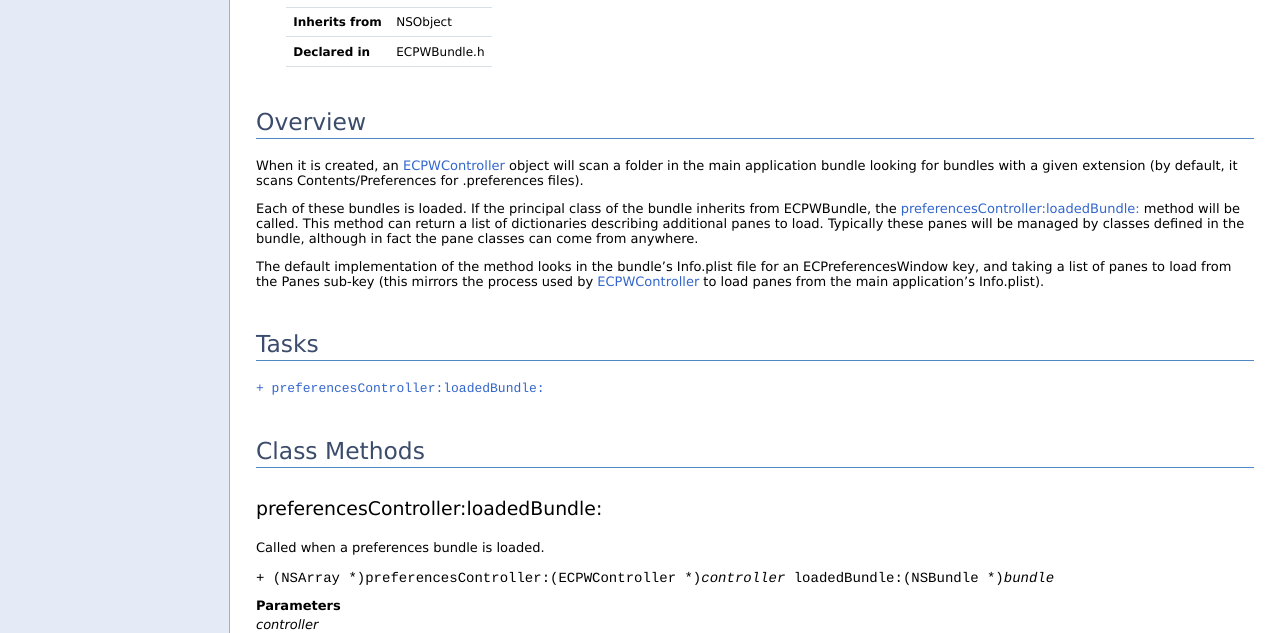
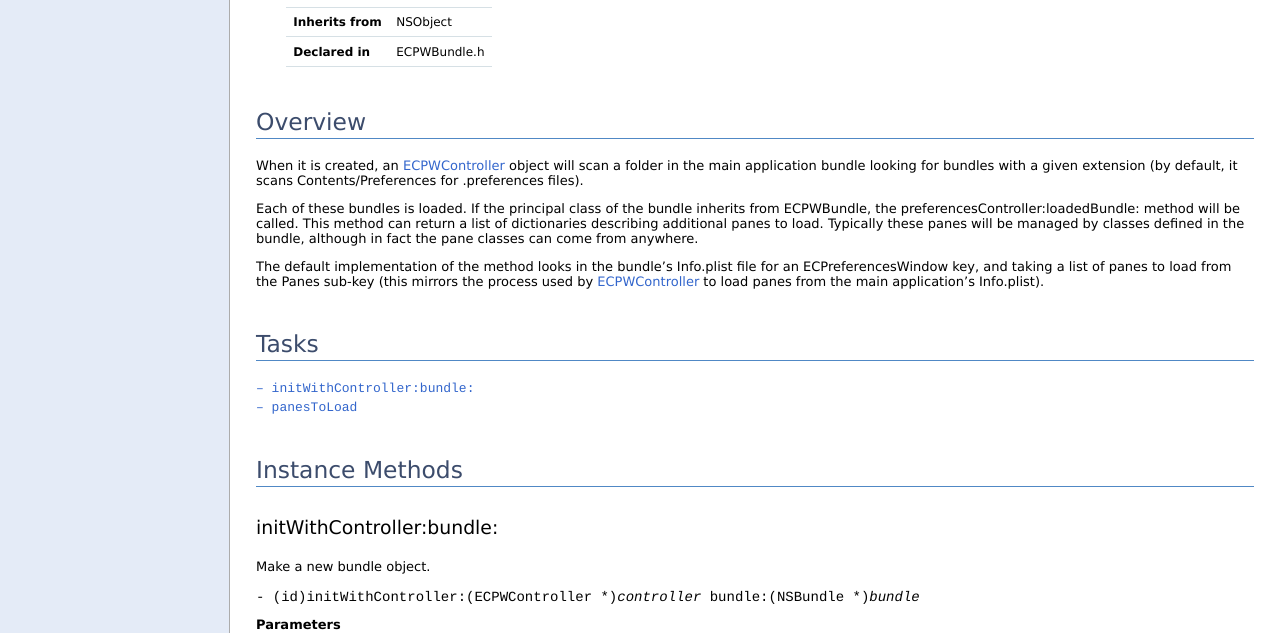
Before and after one commit to elegantchaos/ECPreferencesWindow, a plain HTML site: page Documentation/Classes/ECPWBundle.html in a window 1280 px wide. Shown: the part 167-800 px from the top of the page. Drawn offline with Linux system fonts and the light colour scheme.

Commit message:
Update documentation

```diff
--- a/Documentation/Classes/ECPWBundle.html
+++ b/Documentation/Classes/ECPWBundle.html
@@ -40,11 +40,13 @@
 
 
 
-	<option value="class_methods">Class Methods</option>
-
-	<option value="//api/name/preferencesController:loadedBundle:">&nbsp;&nbsp;&nbsp;&nbsp;+ preferencesController:loadedBundle:</option>
 
 
+	<option value="instance_methods">Instance Methods</option>
+
+	<option value="//api/name/initWithController:bundle:">&nbsp;&nbsp;&nbsp;&nbsp;- initWithController:bundle:</option>
+
+	<option value="//api/name/panesToLoad">&nbsp;&nbsp;&nbsp;&nbsp;- panesToLoad</option>
 
 
 
@@ -70,13 +72,15 @@
 
 
 
-<li role="treeitem" class="children"><span class="disclosure"></span><span class="sectionName"><a href="#class_methods">Class Methods</a></span><ul>
 
-	<li><span class="nodisclosure"></span><span class="sectionName"><a href="#//api/name/preferencesController:loadedBundle:">preferencesController:loadedBundle:</a></span></li>
+
+<li role="treeitem" class="children"><span class="disclosure"></span><span class="sectionName"><a href="#instance_methods">Instance Methods</a></span><ul>
+
+	<li><span class="nodisclosure"></span><span class="sectionName"><a href="#//api/name/initWithController:bundle:">initWithController:bundle:</a></span></li>
+
+	<li><span class="nodisclosure"></span><span class="sectionName"><a href="#//api/name/panesToLoad">panesToLoad</a></span></li>
 
 </ul></li>
-
-
 
 
 			</ul>
@@ -117,7 +121,7 @@
 looking for bundles with a given extension (by default, it scans Contents/Preferences for .preferences files).</p>
 
 <p>Each of these bundles is loaded. If the principal class of the bundle inherits from ECPWBundle,
-the <a href="#//api/name/preferencesController:loadedBundle:">preferencesController:loadedBundle:</a> method will be called. This method can return a list of dictionaries
+the preferencesController:loadedBundle: method will be called. This method can return a list of dictionaries
 describing additional panes to load. Typically these panes will be managed by classes defined in
 the bundle, although in fact the pane classes can come from anywhere.</p>
 
@@ -141,7 +145,14 @@ the process used by <a href="../Classes/ECPWController.html">ECPWController</a>
 						<ul class="task-list">
 							<li>
 	<span class="tooltip">
-		<code><a href="#//api/name/preferencesController:loadedBundle:">+&nbsp;preferencesController:loadedBundle:</a></code>
+		<code><a href="#//api/name/initWithController:bundle:">&ndash;&nbsp;initWithController:bundle:</a></code>
+		<span class="tooltip"><p>Make a new bundle object.</p></span>
+	</span>
+
+
+</li><li>
+	<span class="tooltip">
+		<code><a href="#//api/name/panesToLoad">&ndash;&nbsp;panesToLoad</a></code>
 		<span class="tooltip"><p>Called when a preferences bundle is loaded.</p></span>
 	</span>
 
@@ -157,23 +168,25 @@ the process used by <a href="../Classes/ECPWController.html">ECPWController</a>
 
 
 
+
+
 					<div class="section section-methods">
-						<a title="Class Methods" name="class_methods"></a>
-						<h2 class="subtitle subtitle-methods">Class Methods</h2>
+						<a title="Instance Methods" name="instance_methods"></a>
+						<h2 class="subtitle subtitle-methods">Instance Methods</h2>
 
 						<div class="section-method">
-	<a name="//api/name/preferencesController:loadedBundle:" title="preferencesController:loadedBundle:"></a>
-	<h3 class="subsubtitle method-title">preferencesController:loadedBundle:</h3>
+	<a name="//api/name/initWithController:bundle:" title="initWithController:bundle:"></a>
+	<h3 class="subsubtitle method-title">initWithController:bundle:</h3>
 
 
 
 	<div class="method-subsection brief-description">
-		<p>Called when a preferences bundle is loaded.</p>
+		<p>Make a new bundle object.</p>
 	</div>
 
 
 
-	<div class="method-subsection method-declaration"><code>+ (NSArray *)preferencesController:(ECPWController *)<em>controller</em> loadedBundle:(NSBundle *)<em>bundle</em></code></div>
+	<div class="method-subsection method-declaration"><code>- (id)initWithController:(ECPWController *)<em>controller</em> bundle:(NSBundle *)<em>bundle</em></code></div>
 
 
 
@@ -187,10 +200,51 @@ the process used by <a href="../Classes/ECPWController.html">ECPWController</a>
 
 		<dl class="argument-def parameter-def">
 			<dt><em>bundle</em></dt>
-			<dd><p>The bundle that the bundle was loaded from.</p></dd>
+			<dd><p>The NSBundle that this object was loaded from.</p></dd>
 		</dl>
 
 	</div>
+
+
+
+	<div class="method-subsection return">
+		<h4 class="method-subtitle parameter-title">Return Value</h4>
+		<p>The new object.</p>
+	</div>
+
+
+
+
+
+
+
+
+
+
+
+	<div class="method-subsection declared-in-section">
+		<h4 class="method-subtitle">Declared In</h4>
+		<code class="declared-in-ref">ECPWBundle.h</code><br />
+	</div>
+
+
+</div>
+
+						<div class="section-method">
+	<a name="//api/name/panesToLoad" title="panesToLoad"></a>
+	<h3 class="subsubtitle method-title">panesToLoad</h3>
+
+
+
+	<div class="method-subsection brief-description">
+		<p>Called when a preferences bundle is loaded.</p>
+	</div>
+
+
+
+	<div class="method-subsection method-declaration"><code>- (NSArray *)panesToLoad</code></div>
+
+
 
 
 
@@ -218,8 +272,6 @@ the process used by <a href="../Classes/ECPWController.html">ECPWController</a>
 </div>
 
 					</div>
-
-
 
 
 				</div>
```
Also changed, not shown: Documentation/Classes/ECPWController.html (+1 -1 lines), 2 other files.
